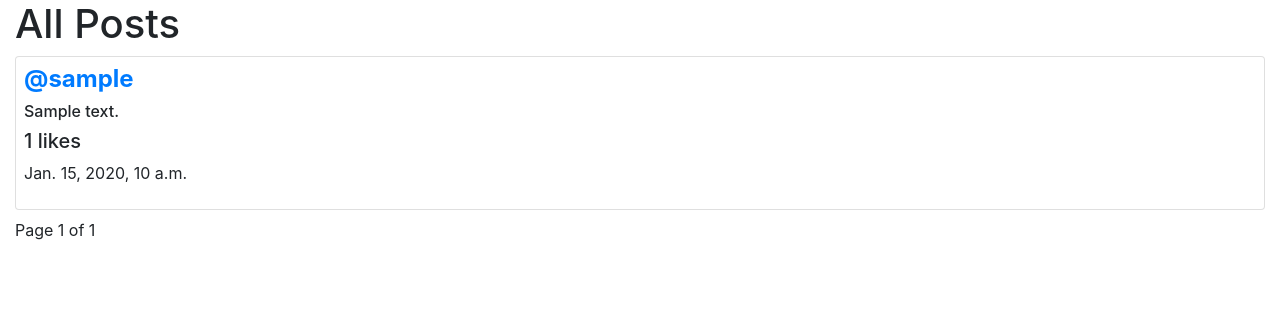
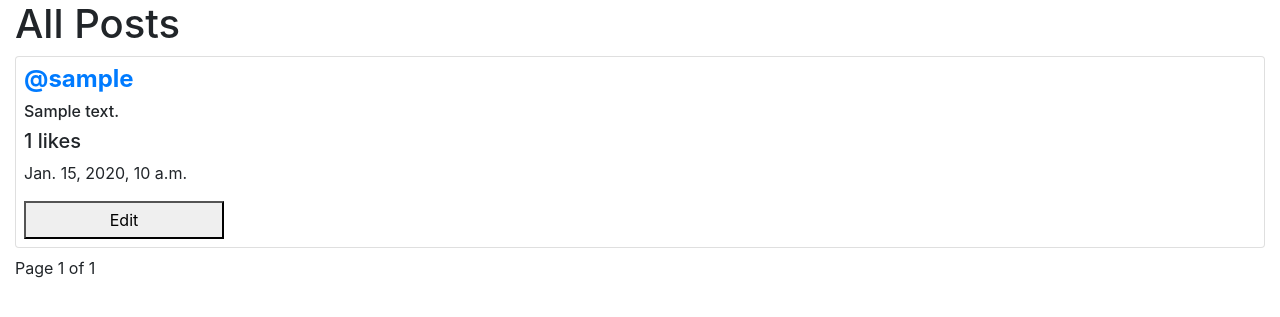
Before and after one commit to AA24107/CS50W-Network, a Django app: page / in a window 1280 px wide. Shown: the part 56-373 px from the top of the page. Run offline with Django 3.2, Linux system fonts and the light colour scheme; a user stored in the database is signed in; tables that the repository leaves empty hold one stand-in row (values such as "Sample post"); some libraries are stand-ins or nearby versions.

Commit message:
Implemented Edit Button and it's functionality

```diff
--- a/network/models.py
+++ b/network/models.py
@@ -9,4 +9,4 @@ class Post(models.Model):
     user =  models.ForeignKey(User, on_delete=models.CASCADE, related_name="posts")
     content = models.TextField()
     created_at = models.DateTimeField(auto_now_add=True)
-    likes = models.ManyToManyField(User, blank=True)
+    likes = models.ManyToManyField(User, blank=True, related_name="liked_posts")
--- /dev/null
+++ b/network/static/network/script.js
@@ -0,0 +1,31 @@
+document.addEventListener("DOMContentLoaded", () => {
+    document.querySelectorAll(".edit-btn").forEach(button => {
+        button.addEventListener("click", function() {
+            edit(this.dataset.id);
+        });
+    });
+
+});
+
+
+function edit (post_id) {
+    const original = document.querySelector(`#content-${post_id}`).innerHTML;
+    document.querySelector(`#content-${post_id}`).innerHTML = `
+        <textarea id="edit">${original}</textarea>
+        <br>
+        <button class="edit-btn" onclick="save(${post_id})">Save</button>`
+}
+
+function save (post_id) {
+    const new_text = document.querySelector("#edit").value;
+    fetch(`/posts/${post_id}`, {
+        method: "PUT",
+        body: JSON.stringify({
+            content: new_text,
+        })
+    })
+    .then(response => response.json())
+    .then(data => {
+        document.querySelector(`#content-${post_id}`).innerHTML = new_text;
+    });
+}
--- a/network/static/network/styles.css
+++ b/network/static/network/styles.css
@@ -0,0 +1,9 @@
+.like-btn{
+    width: 200px;
+    padding: 5px;
+}
+
+.edit-btn {
+    width: 200px;
+    padding: 5px;
+}
--- a/network/templates/network/index.html
+++ b/network/templates/network/index.html
@@ -9,9 +9,20 @@
                     <strong>@{{ post.user.username }}</strong>
                 </a>
             </h4>
-            <h6>{{post.content}}</h6>
+            <h6 id="content-{{post.id}}">{{post.content}}</h6>
             <h5>{{post.likes.count}} likes</h5>
             <p>{{post.created_at}}</p>
+            <div>
+                {% if user != post.user %}
+                <button class="like-btn" data-id="{{post.id}}">
+                    Like
+                </button>
+                {% else %}
+                <button data-id="{{ post.id }}" class="edit-btn">
+                    Edit
+                </button>
+                {% endif %}
+            </div>
         </div>
     {% empty %}
         <h5>No posts</h5>
--- a/network/templates/network/layout.html
+++ b/network/templates/network/layout.html
@@ -48,5 +48,6 @@
             {% block body %}
             {% endblock %}
         </div>
+        <script src="{% static 'network/script.js' %}"></script>
     </body>
 </html>
--- a/network/templates/network/new_post.html
+++ b/network/templates/network/new_post.html
@@ -8,7 +8,7 @@
         <form action="{% url 'new_post' %}" method="post">
             {% csrf_token %}
             <div class="form-group">
-                <input class="form-control" type="text-area" name="content" placeholder="Type here">
+                <textarea class="form-control" type="text" name="content" placeholder="Type here"></textarea>
             </div>
             <input class="btn btn-primary" type="submit" value="Post">
         </form>
--- a/network/urls.py
+++ b/network/urls.py
@@ -11,4 +11,5 @@ urlpatterns = [
     path("new", views.new_post, name="new_post"),
     path("following", views.following, name="following"),
     path("<str:username>", views.profile, name="profile"),
+    path("posts/<int:post_id>", views.post, name="post"),
 ]
--- a/network/views.py
+++ b/network/views.py
@@ -1,10 +1,12 @@
+import json
 from django.contrib.auth import authenticate, login, logout
 from django.db import IntegrityError
-from django.http import HttpResponse, HttpResponseRedirect
+from django.http import HttpResponse, HttpResponseRedirect, JsonResponse
 from django.shortcuts import render, redirect
 from django.urls import reverse
 from django.contrib.auth.decorators import login_required
 from django.core.paginator import Paginator
+from django.views.decorators.csrf import csrf_exempt
 
 from .models import User, Post
 
@@ -43,7 +45,7 @@ def profile(request, username):
         return redirect("profile", username=username)
 
     posts = Post.objects.filter(user = profile_user).order_by("-created_at")
-    paginator = Paginator(posts, 5)  #change it to 10 later
+    paginator = Paginator(posts, 10)
     page_number = request.GET.get("page")
     page_obj = paginator.get_page(page_number)
     is_following = False
@@ -55,6 +57,25 @@ def profile(request, username):
         "is_following": is_following
     })
 
+from django.http import JsonResponse
+from django.views.decorators.csrf import csrf_exempt
+import json
+
+@csrf_exempt
+@login_required
+def post(request, post_id):
+
+    if request.method == "PUT":
+        data = json.loads(request.body)
+        new_content = data.get("content")
+
+        post = Post.objects.get(id=post_id)
+        post.content = new_content
+        post.save()
+
+        return JsonResponse({"message": "Post updated"}, status=200)
+
+    return JsonResponse({"error": "Invalid request"}, status=400)
 
 def login_view(request):
     if request.method == "POST":
```
Also changed, not shown: network/migrations/0004_alter_post_likes.py (added).
